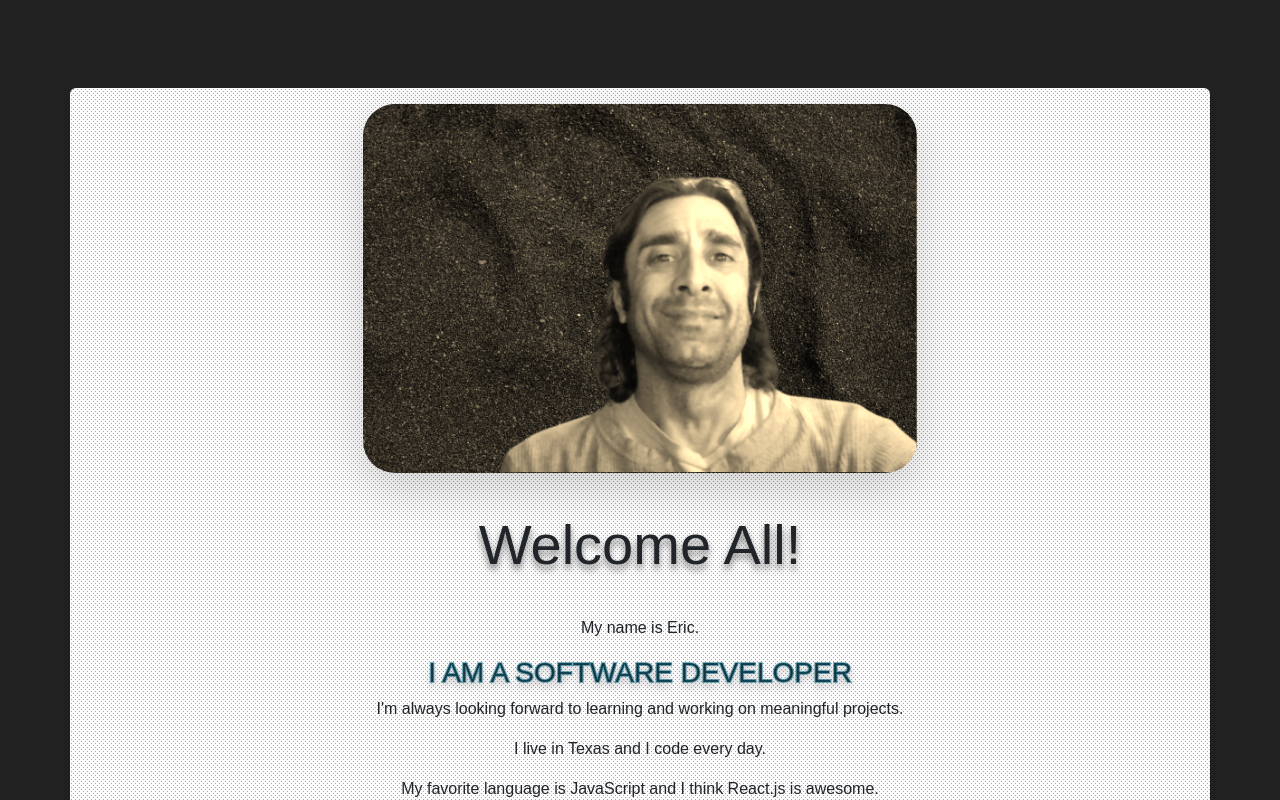
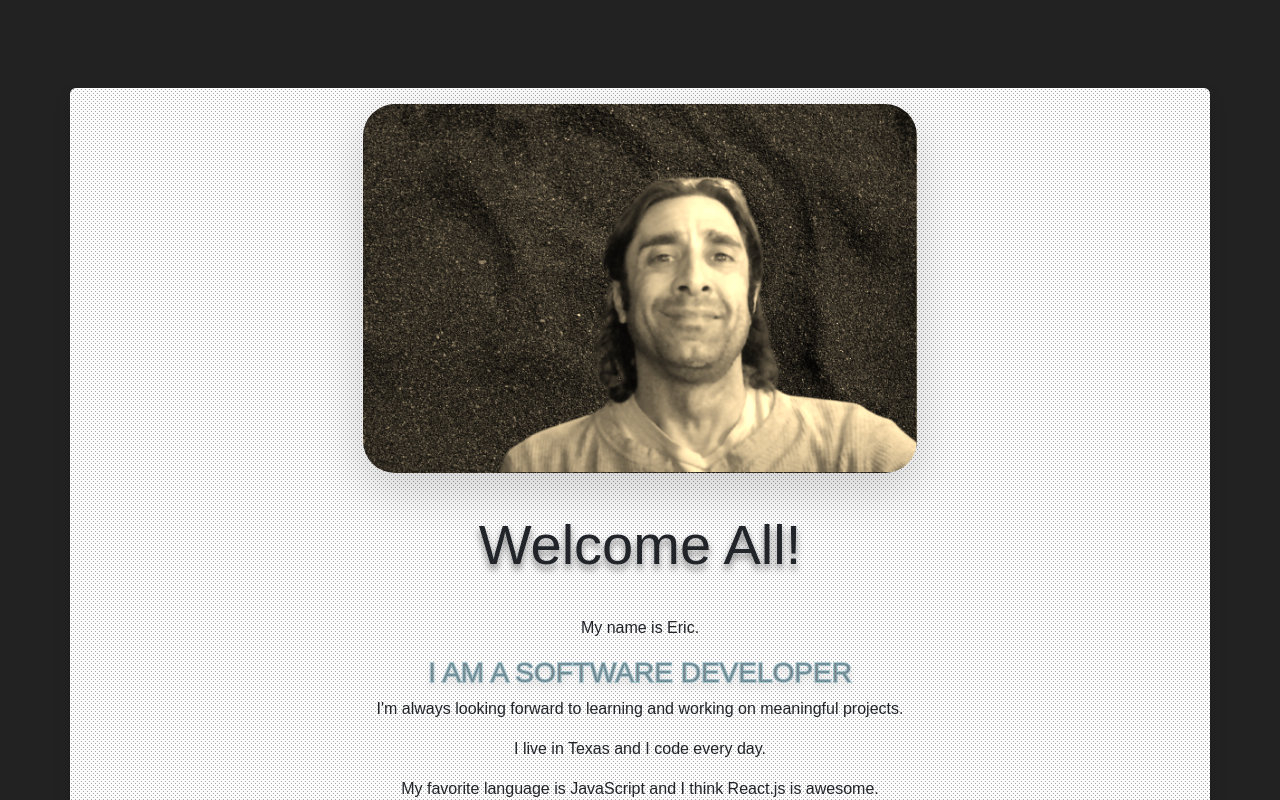
Before and after one commit to lyolayale/portfolio2, a React (Create React App) app: page / in a window 1280 px wide. Both pictures are taken after a click on the button "Read More". Shown: the top 800 px of the page. Built offline with nearby package versions, Linux system fonts and the light colour scheme.

Commit message:
Created a fade animated for Title component h3 -> title.

```diff
--- a/public/index.html
+++ b/public/index.html
@@ -8,6 +8,8 @@
     <!-- Bootstrap -->
     <link href="https://cdn.jsdelivr.net/npm/bootstrap@5.3.0-alpha3/dist/css/bootstrap.min.css" rel="stylesheet"
       integrity="sha384-KK94CHFLLe+nY2dmCWGMq91rCGa5gtU4mk92HdvYe+M/SXH301p5ILy+dN9+nJOZ" crossorigin="anonymous">
+
+    <link rel="shortcut icon" href="%PUBLIC_URL%/portfolio.png" type="image/x-icon">
 
     <title>Portfolio App</title>
 
--- a/src/components/Title.js
+++ b/src/components/Title.js
@@ -4,26 +4,46 @@ import React from "react";
 import TITLES from "../data/title";
 
 export default class Title extends React.Component {
-  state = { titleIndex: 0 };
+  state = { titleIndex: 0, fadeIn: true };
 
   componentDidMount() {
+    // initial fade-in -> false
+    this.timeout = setTimeout(() => {
+      this.setState(prev => ({ ...prev, fadeIn: false }));
+    }, 2000);
+
     this.animateTitles();
   }
 
   componentWillUnmount() {
+    // clear interval/timeout clean up
     clearInterval(this.titleInterval);
+    clearTimeout(this.timeout);
   }
 
   animateTitles = () => {
+    // Switching titles : using % to set back to orginal index of title -> 4 % 4 = 0
     this.titleInterval = setInterval(() => {
       const titleIndex = (this.state.titleIndex + 1) % TITLES.length;
 
-      this.setState({ titleIndex });
+      // fade-in -> true
+      this.setState({ titleIndex, fadeIn: true });
+
+      // fade-in -> false : after 2 seconds
+      this.timeout = setTimeout(() => {
+        this.setState(prev => ({ ...prev, fadeIn: false }));
+      }, 2000);
     }, 4000);
   };
 
   render() {
-    const title = TITLES[this.state.titleIndex];
-    return <h3 className="title">I am {title}</h3>;
+    const { fadeIn, titleIndex } = this.state;
+
+    const title = TITLES[titleIndex];
+    return (
+      <h3 className={fadeIn ? "title-fade-in" : "title-fade-out"}>
+        I am {title}
+      </h3>
+    );
   }
 }
--- a/src/css/main.css
+++ b/src/css/main.css
@@ -1,3 +1,11 @@
+/* Variables */
+
+:root {
+  --title-shadow: 0 5px 7px rgba(100, 100, 100, 0.5);
+  --title-text: uppercase;
+  --title-text-border: 2px rgba(0, 100, 128, 0.503);
+}
+
 /* Reset */
 
 * {
@@ -56,10 +64,19 @@ main {
 
 /* title */
 
-.title {
-  text-shadow: 0 5px 7px rgba(100, 100, 100, 0.5);
-  text-transform: uppercase;
-  -webkit-text-stroke: 2px rgba(0, 100, 128, 0.503);
+.title-fade-out {
+  opacity: 0;
+  animation: fade-out 2s linear;
+  text-shadow: var(--title-shadow);
+  text-transform: var(--title-text);
+  -webkit-text-stroke: var(--title-text-border);
+}
+
+.title-fade-in {
+  animation: fade-in 2s linear;
+  text-shadow: var(--title-shadow);
+  text-transform: var(--title-text);
+  -webkit-text-stroke: var(--title-text-border);
 }
 
 /* Card */
@@ -74,3 +91,25 @@ main {
 .my-image {
   filter: sepia(var(--value, 100%));
 }
+
+/* Key Frames */
+
+@keyframes fade-out {
+  from {
+    opacity: 100%;
+  }
+
+  to {
+    opacity: 0;
+  }
+}
+
+@keyframes fade-in {
+  from {
+    opacity: 0;
+  }
+
+  to {
+    opacity: 100%;
+  }
+}
```
Also changed, not shown: public/portfolio.png (added).
